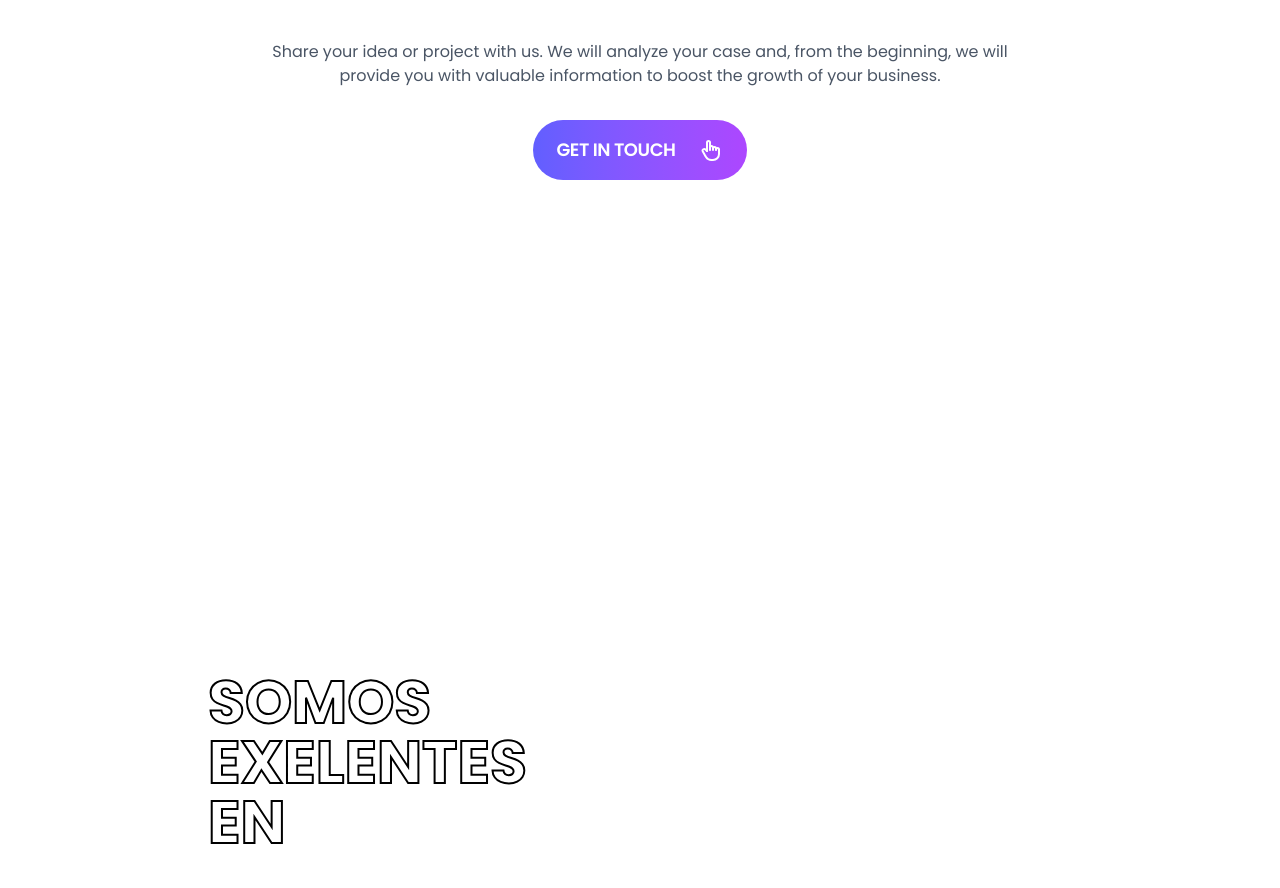
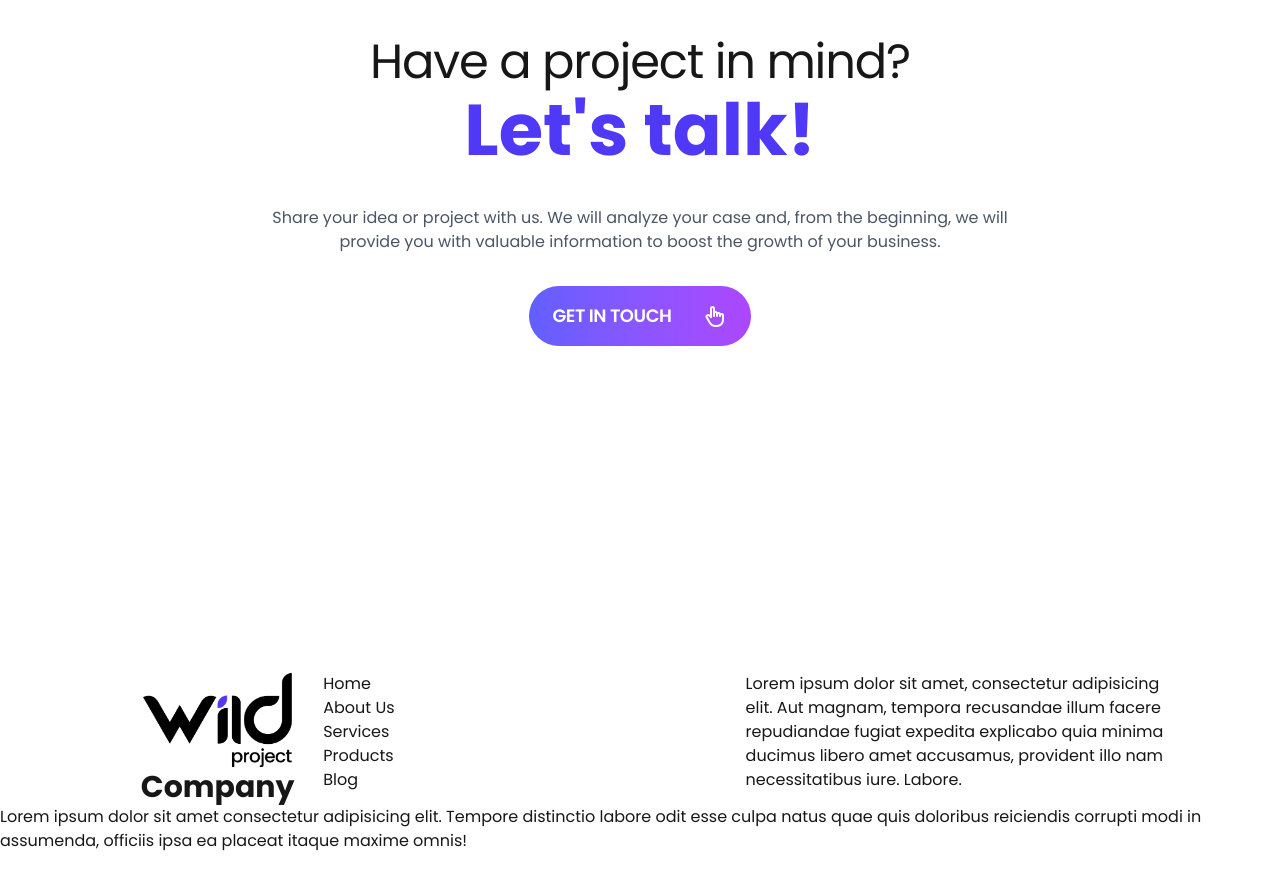
Before and after one commit to davidguzmandev/Wild, a Next.js app: page /en in a window 1280 px wide. Shown: the part 2980-3868 px from the top of the page. Built offline with nearby package versions, Linux system fonts and the light colour scheme.

Commit message:
UI improve

```diff
--- a/src/components/partials/footer.tsx
+++ b/src/components/partials/footer.tsx
@@ -1,5 +1,7 @@
 "use client";
 import { useIntersectionObserver } from "@/hooks/useIntersectionObserver";
+import Image from "next/image";
+import Logo from "@/images/logo.webp";
 
 export default function Footer({ translations }: { translations: any }) {
   const isVisible = useIntersectionObserver(0.5, "whyus");
@@ -11,22 +13,41 @@
       className={`min-h-screen py-20 transition-all duration-500 ease-out ${
         isVisible ? "opacity-100 translate-y-0" : "opacity-0 translate-y-5"
       }`}>
-      <div className="max-w-full px-8 sm:px-6 lg:px-20">
-        <div className="mx-32 w-1/3">
-          <p className="text-6xl font-bold uppercase text-stroke">
-            Somos Exelentes en
-          </p>
+      <div className="max-w-full mx-10 md:mx-14 lg:mx-28 md:flex justify-center">
+        <div className="xl:w-1/5 px-10 text-center justify-center grid">
+          <Image
+            src={Logo}
+            alt="Logo Wild"
+            width={300}
+            height={300}
+            className="justify-center"
+          />
+          <p className="text-3xl font-bold">Company</p>
         </div>
-        <div>
-
+        <div className="md:w-2/5">
+          <nav>
+            <ul>
+              <li>Home</li>
+              <li>About Us</li>
+              <li>Services</li>
+              <li>Products</li>
+              <li>Blog</li>
+            </ul>
+          </nav>
         </div>
-        <div>
-
+        <div className="md:w-2/5">
+          Lorem ipsum dolor sit amet, consectetur adipisicing elit. Aut magnam,
+          tempora recusandae illum facere repudiandae fugiat expedita explicabo
+          quia minima ducimus libero amet accusamus, provident illo nam
+          necessitatibus iure. Labore.
         </div>
       </div>
 
       <div>
-
+        Lorem ipsum dolor sit amet consectetur adipisicing elit. Tempore
+        distinctio labore odit esse culpa natus quae quis doloribus reiciendis
+        corrupti modi in assumenda, officiis ipsa ea placeat itaque maxime
+        omnis!
       </div>
     </section>
   );
--- a/src/components/partials/letstalk.tsx
+++ b/src/components/partials/letstalk.tsx
@@ -10,18 +10,18 @@
     <section
       id="letstalk"
       aria-labelledby="letstalk-heading"
-      className={`min-h-screen py-20 transition-all duration-500 ease-out ${
+      className={`min-h-screen py-20 transition-all duration-500 ease-out flex items-center ${
         isVisible ? "opacity-100 translate-y-0" : "opacity-0 translate-y-5"
       }`}>
       <div className="max-w-full px-8 sm:px-6 lg:px-20 w-3/4 justify-center m-auto">
         <div className="text-center justify-center">
-          <p className="text-5xl font-base pb-2 tracking-tight">{translations.projectinmind}</p>
-          <p className="text-7xl font-bold pb-10 text-indigo-600">{translations.letstalk}</p>
+          <p className="text-4xl xs:text-5xl font-base pb-2 tracking-tight">{translations.projectinmind}</p>
+          <p className="text-4xl xs:text-7xl font-bold pb-10 text-indigo-600">{translations.letstalk}</p>
           <p className="text-gray-600 pb-8">{translations.letstalkdescription}</p>
           <button
               className="relative gradient-button bg-gradient-to-r from-indigo-500 to-purple-500 font-semibold text-white rounded-full py-4 px-6 group hover:shadow-xl hover:scale-105 transition-all duration-600 uppercase text-lg tracking-tight cursor-pointer"
               aria-label={translations.getintouch}>
-              <span className="inline-flex items-center gap-6">
+              <span className="inline-flex items-center gap-8">
                 {translations.getintouch}{" "}
                 <IconHandFinger
                   stroke={2}
```
Also changed, not shown: public/images/logo.webp.
